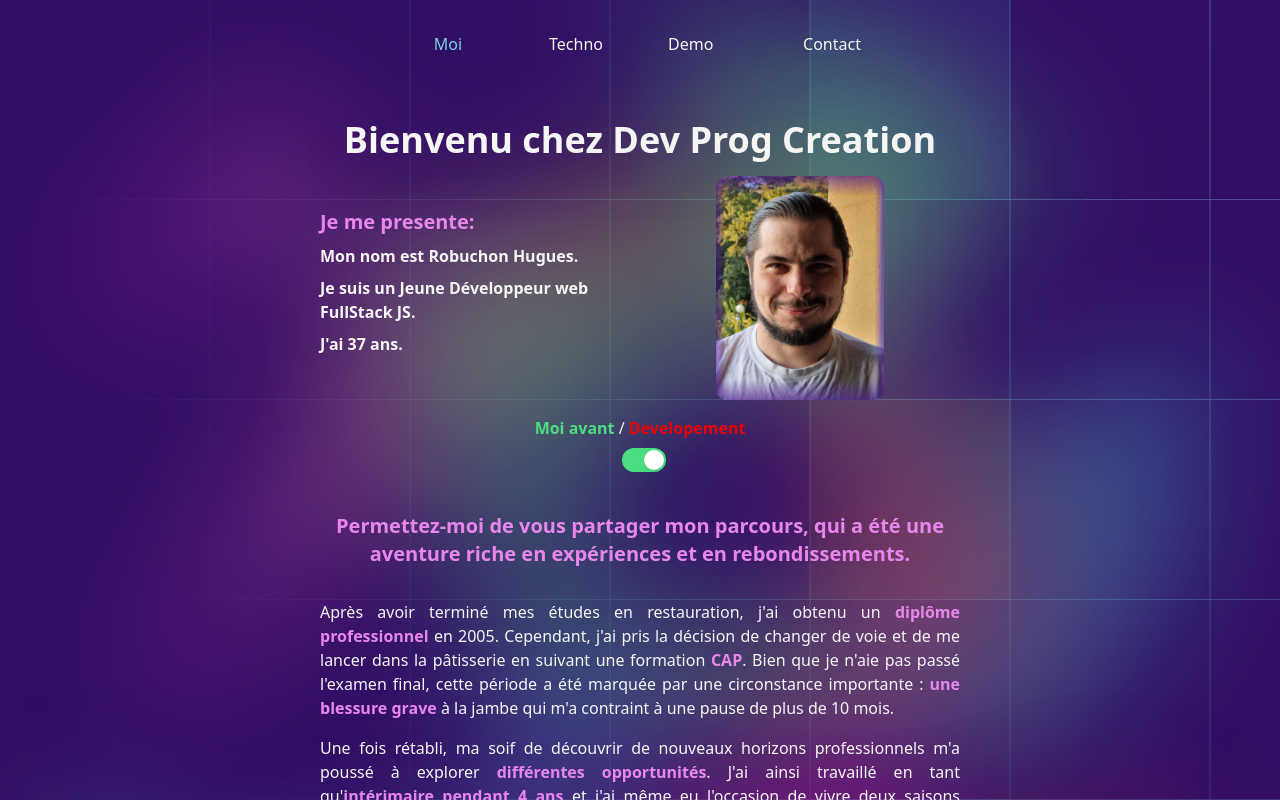
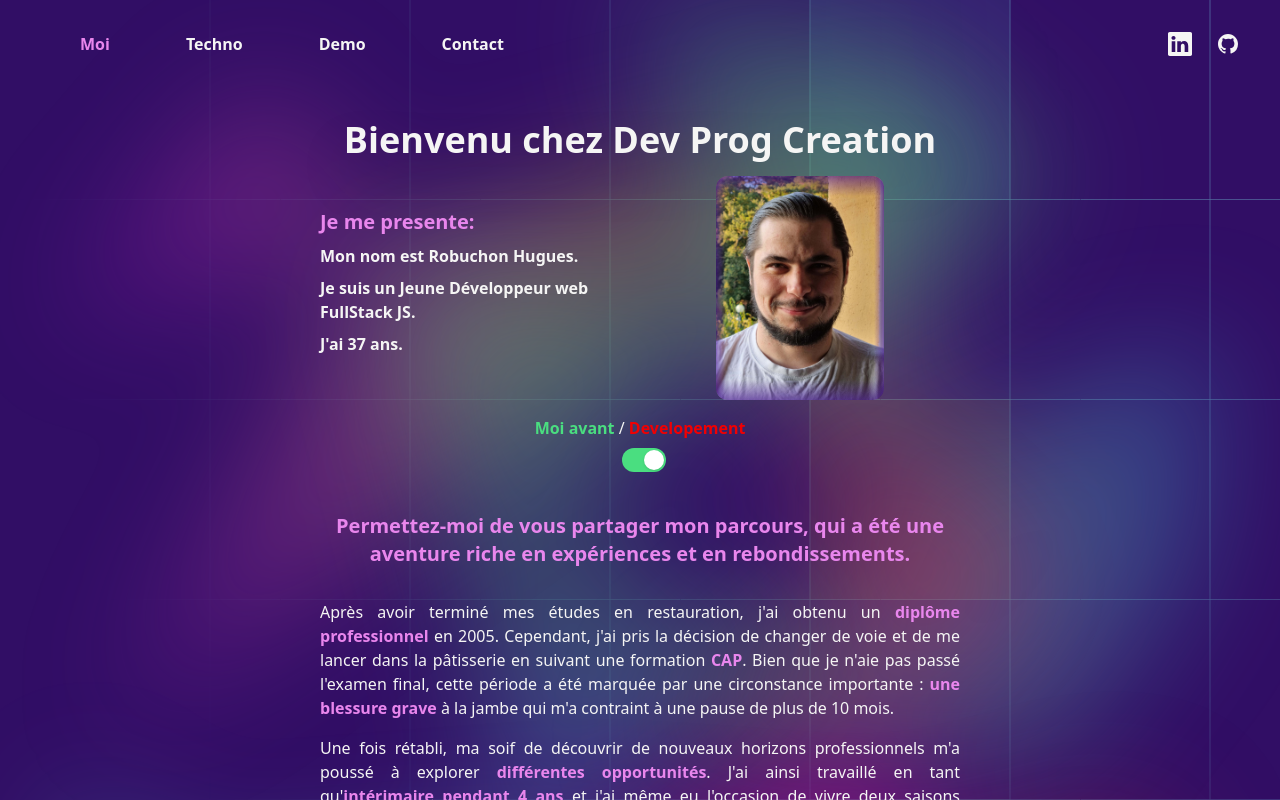
Before and after one commit to Robuchon/MaVitrine, a Vue app: page /home in a window 1280 px wide. Shown: the top 800 px of the page. Built offline with nearby package versions, Linux system fonts and the light colour scheme; what prettier-plugin-tailwindcss would draw is missing.

Commit message:
Amelioration de la Navbar

```diff
--- a/src/components/navbars/VitrineNavbar.vue
+++ b/src/components/navbars/VitrineNavbar.vue
@@ -1,43 +1,52 @@
 <template>
   <Disclosure as="nav" class="z-30" v-slot="{ open }">
     <div
-      class="px-8 py-3 md:px-8 md:py-6 lg:px-24 xl:mx-auto xl:w-[1200px] xl:px-0"
+      class="flex items-center justify-between px-8 py-3 md:px-8 md:py-6 lg:px-24 xl:mx-auto xl:w-[1200px] xl:px-0"
     >
-      <div class="flexitems-center justify-between">
+      <div class="flex items-center justify-between">
         <PopoverGroup
           as="nav"
-          class="mx-auto flex flex-wrap justify-center space-x-2 lg:space-x-8 xl:basis-1/2"
+          class="mx-auto flex flex-wrap justify-center space-x-2 lg:space-x-6"
         >
           <div v-for="item in navigation">
-            <div v-if="item.dataNav === undefined" class="flex w-24">
+            <div v-if="item.dataNav === undefined" class="flex">
               <router-link
                 :to="item.goto"
-                class="my-auto block w-full rounded-md px-3 py-2 text-center text-base font-medium no-underline"
+                class="my-auto flex w-full items-center rounded-md p-1 text-center text-base font-medium no-underline md:px-3 md:py-2"
                 :class="
                   item.goto === router.currentRoute.value.path
-                    ? 'text-Neutral'
+                    ? 'pointer-events-none text-Secondary'
                     : 'text-Primary hover:bg-Secondary hover:text-Accent'
                 "
               >
-                {{ item.name }}
+                <SvgTarget
+                  :target="item.logo"
+                  class="h-5 w-5 md:mr-2"
+                ></SvgTarget>
+
+                <span class="hidden text-inherit md:block">{{
+                  item.name
+                }}</span>
               </router-link>
             </div>
-            <Popover
-              v-else
-              class="flex w-24"
-              @mouseleave="opendropdown = false"
-            >
+            <Popover v-else class="flex" @mouseleave="opendropdown = false">
               <PopoverButton @mouseover="opendropdown = true">
                 <p
-                  class="my-auto block w-full rounded-md px-3 py-2 text-center text-base font-medium hover:bg-Secondary"
+                  class="my-auto flex w-full items-center rounded-md p-1 text-center text-base font-medium hover:bg-Secondary md:px-3 md:py-2"
                   :class="
                     'Input' === router.currentRoute.value.name ||
                     'Button' === router.currentRoute.value.name
-                      ? 'text-Neutral'
-                      : 'text-Primary hover:text-Neutral'
+                      ? 'text-Secondary'
+                      : 'text-Primary hover:text-Accent'
                   "
                 >
-                  {{ item.name }}
+                  <SvgTarget
+                    :target="item.logo"
+                    class="h-5 w-5 md:mr-2"
+                  ></SvgTarget>
+                  <span class="hidden text-inherit md:block">{{
+                    item.name
+                  }}</span>
                 </p>
               </PopoverButton>
               <transition
@@ -50,7 +59,7 @@
               >
                 <PopoverPanel
                   v-if="opendropdown"
-                  class="absolute z-20 mt-10 -ml-5"
+                  class="absolute z-20 mt-7 md:mt-10 -ml-5"
                   :class="opendropdown"
                   static
                 >
@@ -66,14 +75,37 @@
         </PopoverGroup>
         <!-- Mobile menu button -->
       </div>
+      <div class="flex justify-center space-x-6 md:order-2">
+        <a
+          v-for="itemSocial in navigationSocial"
+          :key="itemSocial.name"
+          :href="itemSocial.href"
+          class="text-Primary hover:text-Neutral"
+          target="_blank"
+        >
+          <span class="sr-only">{{ itemSocial.name }}</span>
+          <component
+            v-if="itemSocial.icon !== undefined"
+            :is="itemSocial.icon"
+            class="h-6 w-6"
+            aria-hidden="true"
+          />
+          <svg-target
+            :target="itemSocial.name"
+            height="24"
+            width="24"
+          ></svg-target>
+        </a>
+      </div>
     </div>
     <!-- Mobile menu -->
   </Disclosure>
 </template>
 
 <script setup>
-import { ref } from "vue";
+import { ref, defineComponent, h } from "vue";
 import router from "@router";
+import SvgTarget from "../svg/SvgTarget.vue";
 
 import {
   Popover,
@@ -82,10 +114,32 @@
   PopoverPanel,
   Disclosure,
 } from "@headlessui/vue";
+
 import DropDown from "./vitrineComponents/DropDown.vue";
 
 const props = defineProps(["navigation"]);
 const opendropdown = ref(false);
+
+const navigationSocial = [
+  {
+    name: "Linkedin",
+    href: "https://www.linkedin.com/in/hugues-robuchon-311a2721a/",
+  },
+  {
+    name: "GitHub",
+    href: "https://github.com/Robuchon",
+    icon: defineComponent({
+      render: () =>
+        h("svg", { fill: "currentColor", viewBox: "0 0 24 24" }, [
+          h("path", {
+            "fill-rule": "evenodd",
+            d: "M12 2C6.477 2 2 6.484 2 12.017c0 4.425 2.865 8.18 6.839 9.504.5.092.682-.217.682-.483 0-.237-.008-.868-.013-1.703-2.782.605-3.369-1.343-3.369-1.343-.454-1.158-1.11-1.466-1.11-1.466-.908-.62.069-.608.069-.608 1.003.07 1.531 1.032 1.531 1.032.892 1.53 2.341 1.088 2.91.832.092-.647.35-1.088.636-1.338-2.22-.253-4.555-1.113-4.555-4.951 0-1.093.39-1.988 1.029-2.688-.103-.253-.446-1.272.098-2.65 0 0 .84-.27 2.75 1.026A9.564 9.564 0 0112 6.844c.85.004 1.705.115 2.504.337 1.909-1.296 2.747-1.027 2.747-1.027.546 1.379.202 2.398.1 2.651.64.7 1.028 1.595 1.028 2.688 0 3.848-2.339 4.695-4.566 4.943.359.309.678.92.678 1.855 0 1.338-.012 2.419-.012 2.747 0 .268.18.58.688.482A10.019 10.019 0 0022 12.017C22 6.484 17.522 2 12 2z",
+            "clip-rule": "evenodd",
+          }),
+        ]),
+    }),
+  },
+];
 </script>
 
 <style lang="scss" scoped></style>
```
